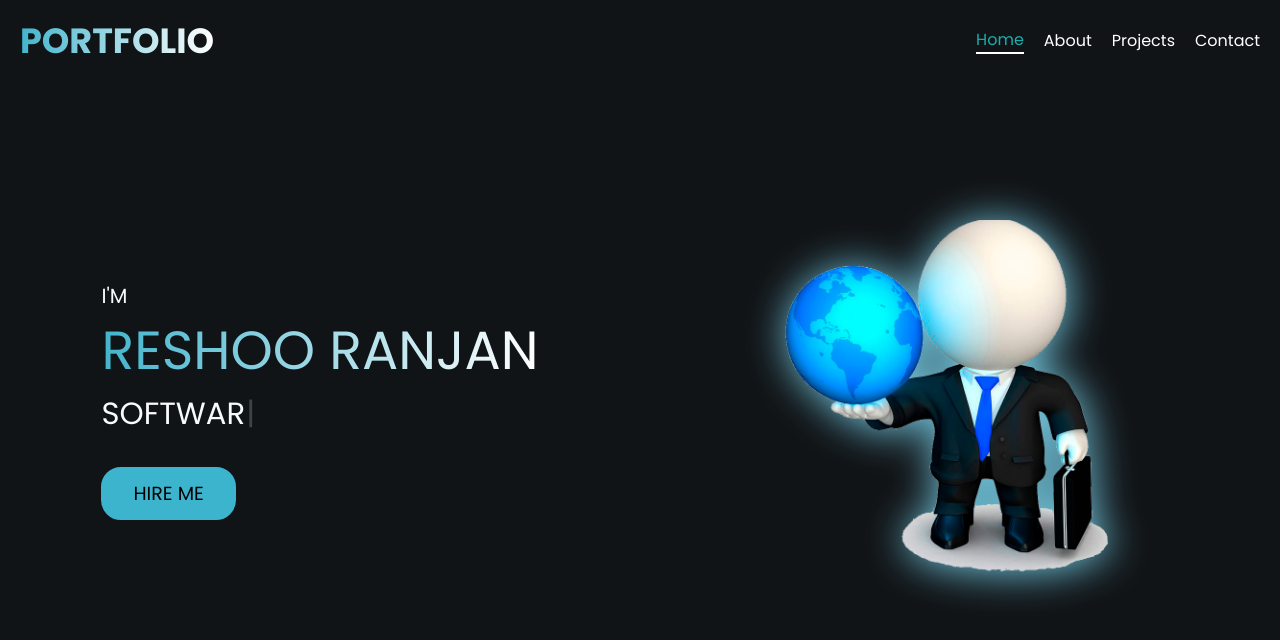
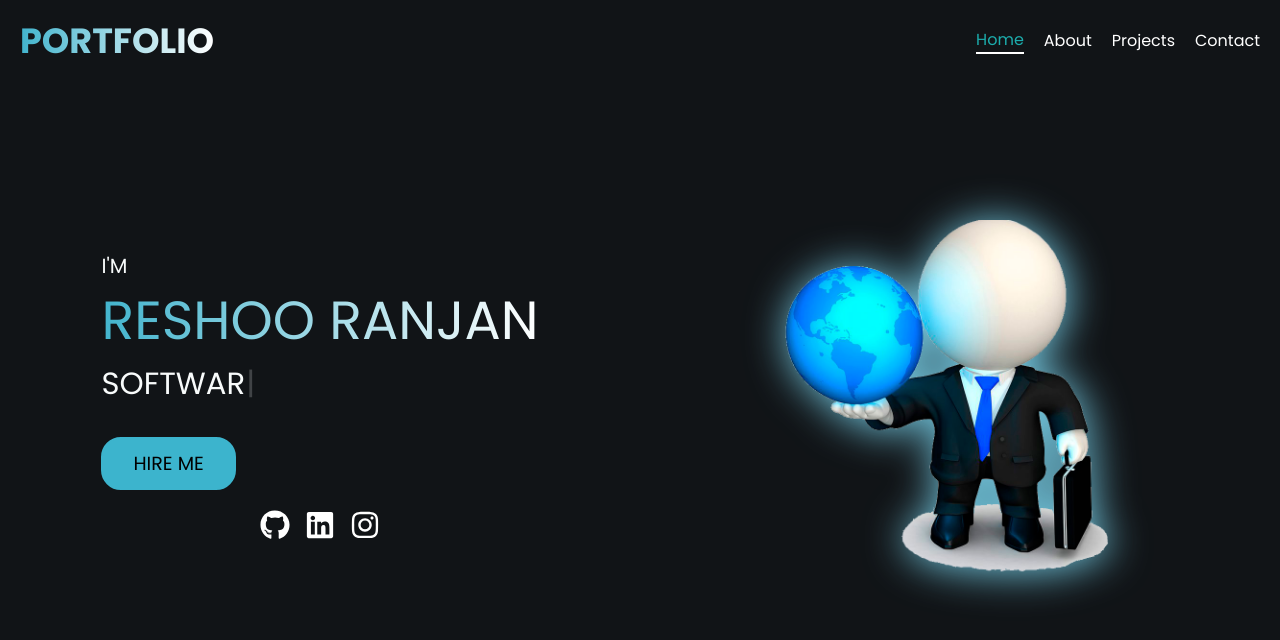
Before and after one commit to Reshoo18/PORTFOLIO, a React (Vite) app in the folder PortFolio/: page / in a window 1280 px wide. Shown: the top 640 px of the page. Built offline with nearby package versions, Linux system fonts and the light colour scheme.

Commit message:
new social media buttons

```diff
--- a/PortFolio/package.json
+++ b/PortFolio/package.json
@@ -14,6 +14,7 @@
     "gsap": "^3.13.0",
     "react": "^19.1.1",
     "react-dom": "^19.1.1",
+    "react-icons": "^5.5.0",
     "react-scroll": "^1.9.3",
     "react-typing-effect": "^2.0.5",
     "typewriter-effect": "^2.22.0"
--- a/PortFolio/src/Components/Home/home.css
+++ b/PortFolio/src/Components/Home/home.css
@@ -11,6 +11,22 @@
     align-items: center;
     justify-content: center;
     color: rgb(248, 251, 251);
+}
+.social-links {
+  margin-top: 20px;
+  display: flex;
+  gap: 15px;
+  justify-content: center;
+}
+
+.social-links a {
+  color: white; /* icon color */
+  transition: 0.3s;
+}
+
+.social-links a:hover {
+  color: #00acee; /* changes on hover */
+  transform: scale(1.2);
 }
 .righthome{
     width: 50%;
--- a/PortFolio/src/Components/Home/home.jsx
+++ b/PortFolio/src/Components/Home/home.jsx
@@ -1,5 +1,7 @@
 import React from 'react'
 import "./Home.css"
+import { FaGithub, FaLinkedin, FaInstagram } from "react-icons/fa";
+
 import man from "../../assets/man.png"
 import Typewriter from "typewriter-effect";
 import { useGSAP } from '@gsap/react';
@@ -34,15 +36,29 @@ function Home() {
   <div className="line3">
     <Typewriter
       options={{
-    strings: ["WEB DEVELOPER", "SOFTWARE DEVELOPER","MERN"],
+        strings: ["WEB DEVELOPER", "SOFTWARE DEVELOPER", "MERN"],
         autoStart: true,
         loop: true,
       }}
     />
   </div>
   <button>HIRE ME</button>
+  <div className="social-links">
+    <a href="https://github.com/Reshoo18" target="_blank" rel="noopener noreferrer">
+      <FaGithub size={30} />
+    </a>
+    <a href="https://www.linkedin.com/in/reshoo-ranjan-22b74829a" target="_blank" rel="noopener noreferrer">
+      <FaLinkedin size={30} />
+    </a>
+    <a href="https://instagram.com/yourusername" target="_blank" rel="noopener noreferrer">
+      <FaInstagram size={30} />
+    </a>
+
+
   </div>
 </div>
+          </div>
+
 
         <div className="righthome">
             <img src={man} alt="" />
```
Also changed, not shown: 1 other file (tests, documents, lock files or other folders). Lines whose indentation alone changed are shown as unchanged.
